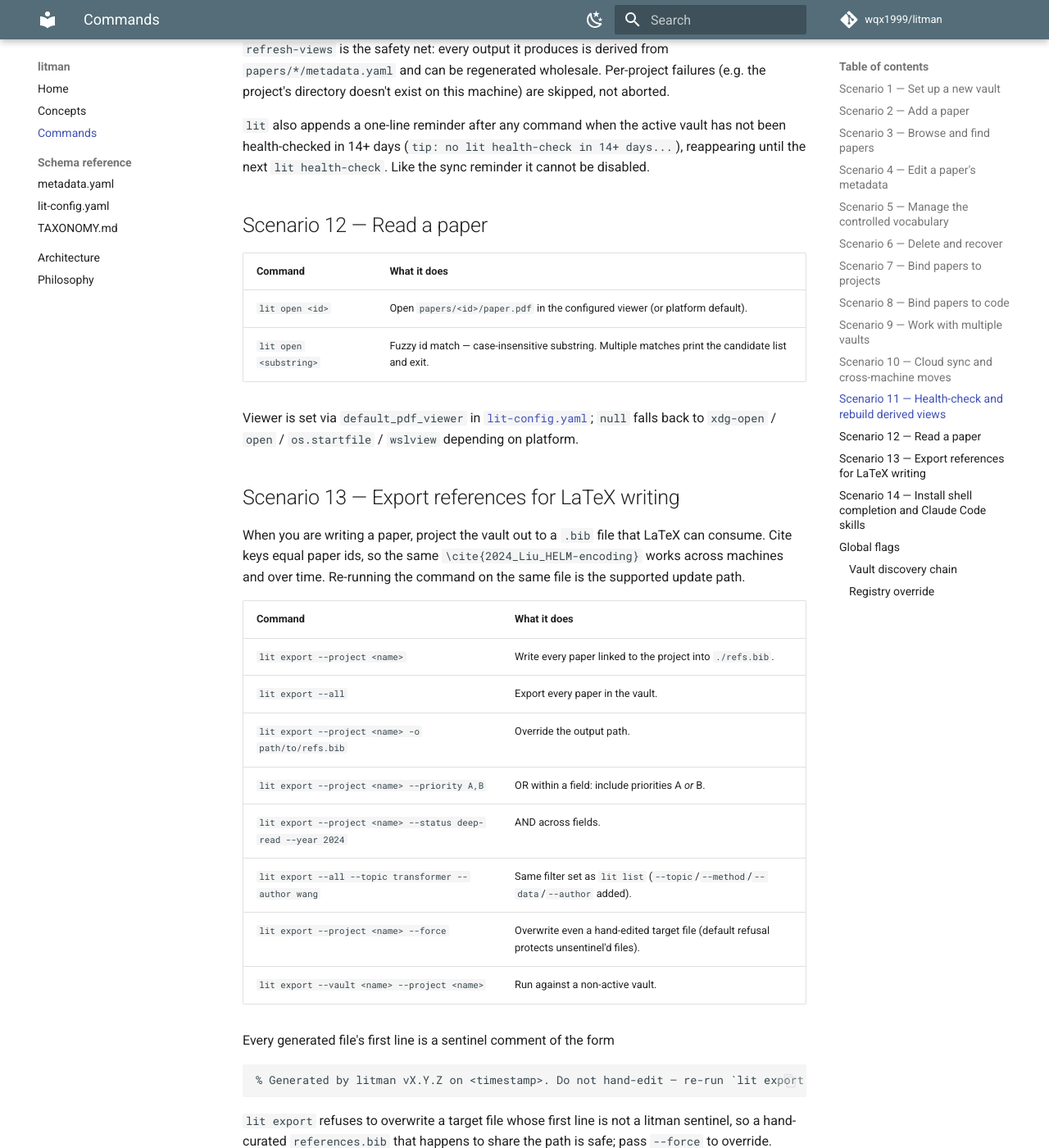
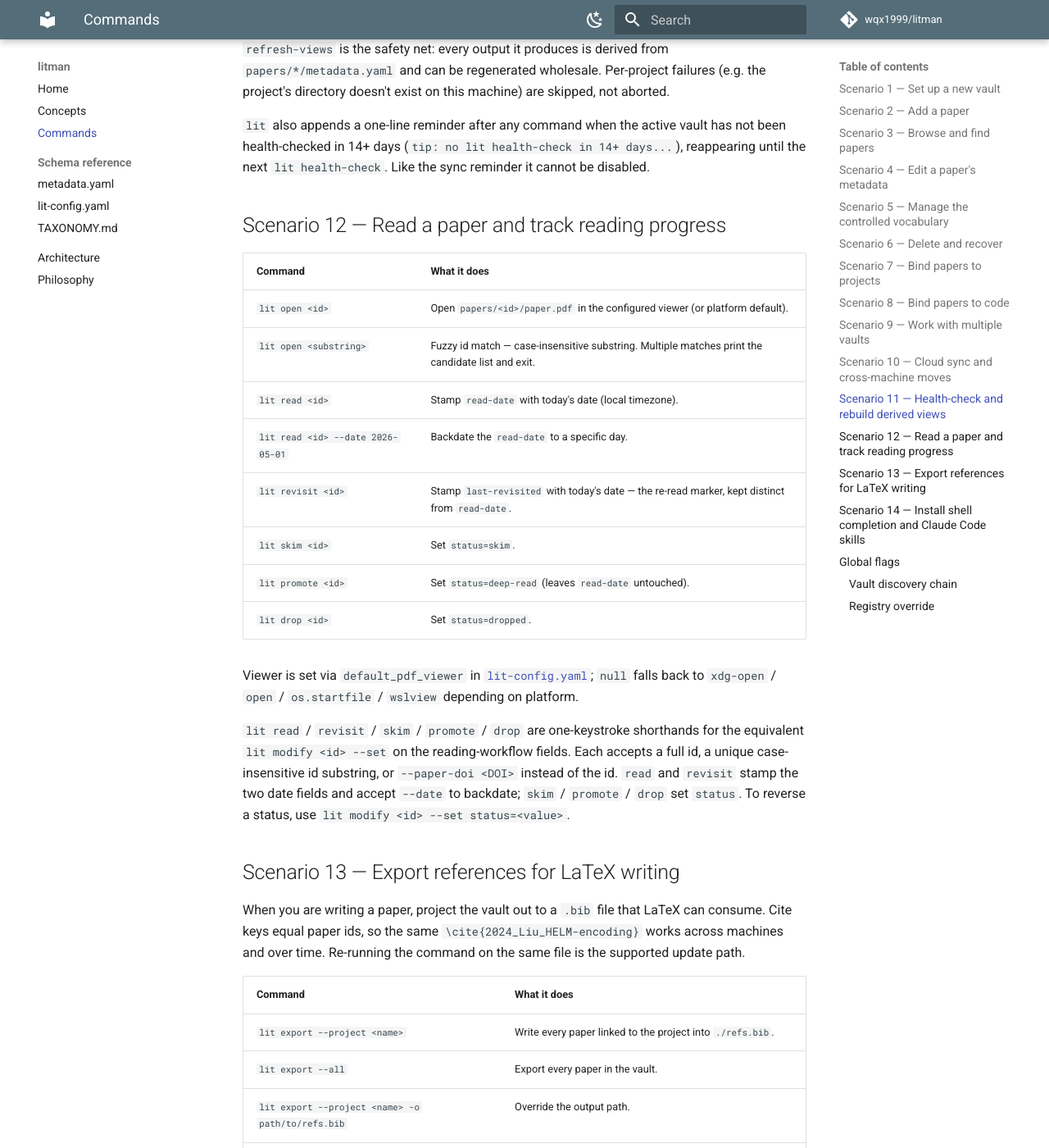
Before and after one commit to wqx1999/litman, an MkDocs documentation site: the page built from docs/commands.md, in a window 1280 px wide and 1400 px high, scrolled down 9640 px. Shown: the whole window at 82% size. Built offline with MkDocs 1.6.1 and Material for MkDocs 9.7.7, drawn with Linux system fonts in a browser that asks for light colours; comment, search, counter and statistics services are not loaded.

Commit message:
docs: sync README read-only note + document reading-status commands
- README: "edit any file by hand" → "read every file as plain text"
  (M32 keeps metadata.yaml / paper.pdf / TAXONOMY.md read-only), and add
  a "Know before you use" item naming the three locked files
- commands.md: document the reading-status sugar commands
  (read / revisit / skim / promote / drop) under Scenario 12 — present
  since M13 but never written up

Co-Authored-By: Claude Opus 4.8 <noreply@anthropic.com>

```diff
--- a/docs/commands.md
+++ b/docs/commands.md
@@ -299,17 +299,31 @@ vault has not been health-checked in 14+ days
 (`tip: no lit health-check in 14+ days...`), reappearing until the next
 `lit health-check`. Like the sync reminder it cannot be disabled.
 
-## Scenario 12 — Read a paper
+## Scenario 12 — Read a paper and track reading progress
 
 | Command | What it does |
 |---|---|
 | `lit open <id>` | Open `papers/<id>/paper.pdf` in the configured viewer (or platform default). |
 | `lit open <substring>` | Fuzzy id match — case-insensitive substring. Multiple matches print the candidate list and exit. |
+| `lit read <id>` | Stamp `read-date` with today's date (local timezone). |
+| `lit read <id> --date 2026-05-01` | Backdate the `read-date` to a specific day. |
+| `lit revisit <id>` | Stamp `last-revisited` with today's date — the re-read marker, kept distinct from `read-date`. |
+| `lit skim <id>` | Set `status=skim`. |
+| `lit promote <id>` | Set `status=deep-read` (leaves `read-date` untouched). |
+| `lit drop <id>` | Set `status=dropped`. |
 
 Viewer is set via `default_pdf_viewer` in
 [`lit-config.yaml`](config-schema.md#default_pdf_viewer); `null`
 falls back to `xdg-open` / `open` / `os.startfile` / `wslview`
 depending on platform.
+
+`lit read` / `revisit` / `skim` / `promote` / `drop` are one-keystroke
+shorthands for the equivalent `lit modify <id> --set` on the
+reading-workflow fields. Each accepts a full id, a unique case-insensitive
+id substring, or `--paper-doi <DOI>` instead of the id. `read` and
+`revisit` stamp the two date fields and accept `--date` to backdate;
+`skim` / `promote` / `drop` set `status`. To reverse a status, use
+`lit modify <id> --set status=<value>`.
 
 ## Scenario 13 — Export references for LaTeX writing
 
```
Also changed, not shown: README.md (+10 -6 lines).
